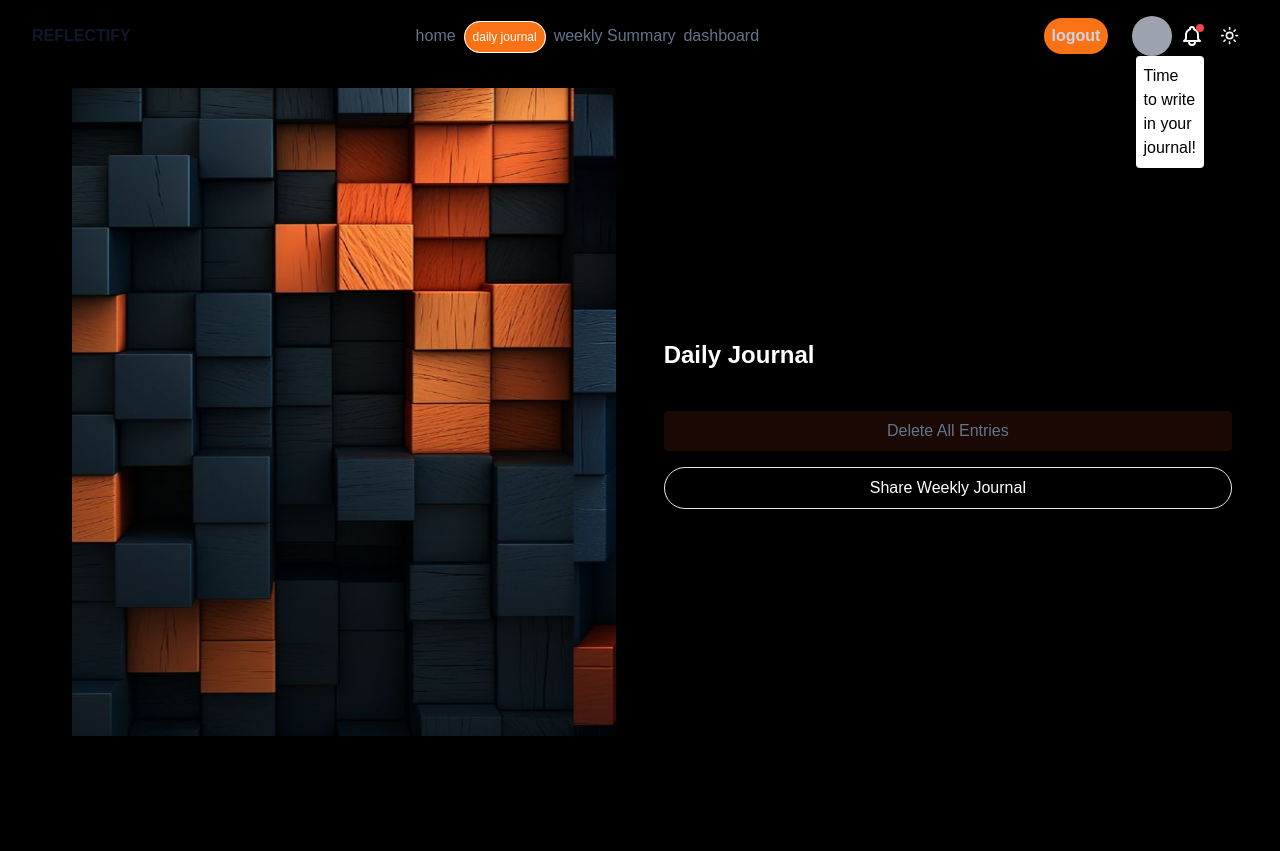
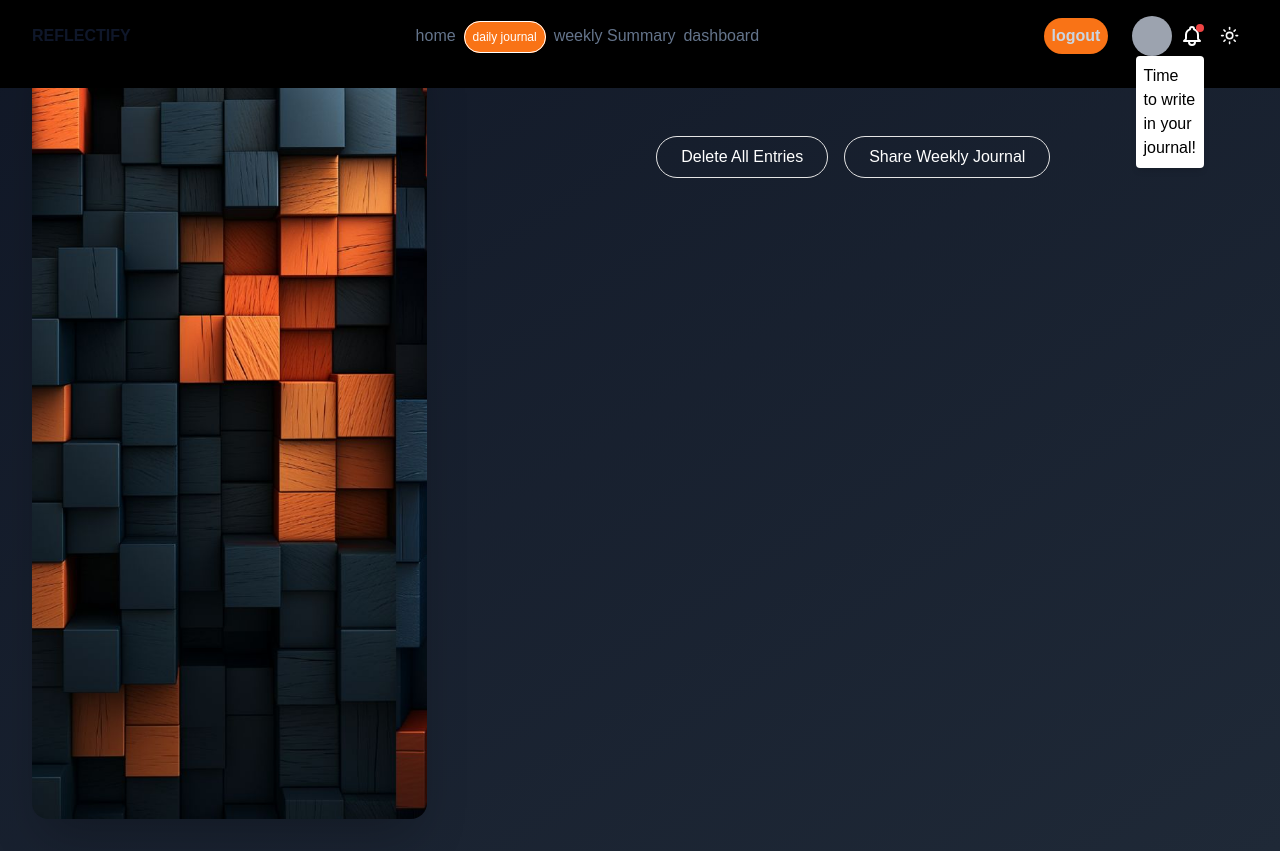
Before and after one commit to DevzekiFaith/kaizen, a Next.js app: page /dailyJournal in a window 1280 px wide. Before the commit the page ends 800 px from the top, so only its background shows below. Built offline with nearby package versions, Linux system fonts and the light colour scheme.

Commit message:
adjusted-work

```diff
--- a/src/app/dailyJournal/page.tsx
+++ b/src/app/dailyJournal/page.tsx
@@ -1,4 +1,4 @@
-"use client";  // Ensure client-side rendering
+"use client"; // Ensure client-side rendering
 
 import React, { useEffect, useState, useCallback, useMemo } from "react";
 import NavBar from "@/components/NavBar/NavBar";
@@ -32,7 +32,8 @@ const useLocalStorage = <T,>(
 
   const setValue = (value: T | ((val: T) => T)) => {
     try {
-      const valueToStore = value instanceof Function ? value(storedValue) : value;
+      const valueToStore =
+        value instanceof Function ? value(storedValue) : value;
       setStoredValue(valueToStore);
       if (typeof window !== "undefined") {
         window.localStorage.setItem(key, JSON.stringify(valueToStore));
@@ -53,7 +54,9 @@ const DailyJournal: React.FC = () => {
   );
   const [isDeleteModalOpen, setIsDeleteModalOpen] = useState(false);
   const [isShareModalOpen, setIsShareModalOpen] = useState(false);
-  const [searchParams, setSearchParams] = useState<URLSearchParams | null>(null);
+  const [searchParams, setSearchParams] = useState<URLSearchParams | null>(
+    null
+  );
 
   useEffect(() => {
     const currentSearch = window.location.search;
@@ -94,7 +97,10 @@ const DailyJournal: React.FC = () => {
     }
   }, [searchParams, addOrUpdateEntry]);
 
-  const handleDeleteAllEntries = useCallback(() => setIsDeleteModalOpen(true), []);
+  const handleDeleteAllEntries = useCallback(
+    () => setIsDeleteModalOpen(true),
+    []
+  );
   const deleteAllEntries = useCallback(() => {
     setJournalData([]);
     setIsDeleteModalOpen(false);
@@ -102,12 +108,17 @@ const DailyJournal: React.FC = () => {
 
   const deleteEntry = useCallback(
     (date: string) => {
-      setJournalData((prevData) => prevData.filter((entry) => entry.date !== date));
+      setJournalData((prevData) =>
+        prevData.filter((entry) => entry.date !== date)
+      );
     },
     [setJournalData]
   );
 
-  const handleShareWeeklyJournal = useCallback(() => setIsShareModalOpen(true), []);
+  const handleShareWeeklyJournal = useCallback(
+    () => setIsShareModalOpen(true),
+    []
+  );
 
   const confirmShareWeeklyJournal = useCallback(() => {
     const today = new Date();
@@ -144,7 +155,10 @@ const DailyJournal: React.FC = () => {
     doc.save(`journal_entry_${entry.date}.pdf`);
   }, []);
 
-  const handleToggleModal = useCallback(() => setModalOpen((prev) => !prev), []);
+  const handleToggleModal = useCallback(
+    () => setModalOpen((prev) => !prev),
+    []
+  );
   const handleCloseModal = useCallback(() => setModalOpen(false), []);
 
   const sortedJournalData = useMemo(
@@ -156,58 +170,77 @@ const DailyJournal: React.FC = () => {
   );
 
   return (
-    <div className="w-full">
+    <div className="w-full min-h-screen bg-gradient-to-br from-gray-900 to-gray-800">
       <NavBar onToggleModal={handleToggleModal} />
       <Modal
         isOpen={isModalOpen}
         onClose={handleCloseModal}
         toggleTheme={() => console.log("Theme toggle not implemented")}
       />
-      <div className="flex xl:flex-row flex-col justify-center items-center w-full gap-[2rem] p-[2rem]">
-        <div className="w-full mt-[4rem] xl:mt-[-6rem]">
+      <div className="flex xl:flex-row flex-col justify-center items-start w-full gap-8 p-8">
+        <div className="w-full xl:w-1/3 mt-4 xl:mt-0">
           <Image
-            className="w-[34rem] h-screen transition translate-x-10 duration-10 ease-out"
+            className="w-full h-auto object-cover rounded-2xl shadow-2xl transition-transform duration-300 hover:scale-105"
             src="/images/cover26.jpg"
-            width={300}
-            height={300}
+            width={500}
+            height={700}
             priority
             alt="dark-cover"
           />
         </div>
-        <div className="mx-auto pt-[6rem] p-[1rem] w-full">
-          <h1 className="text-2xl font-bold mb-6 text-white">Daily Journal</h1>
-          <div className="grid grid-cols-1 gap-4">
+        <div className="w-full xl:w-2/3">
+          <h1 className="text-4xl font-bold mb-8 text-white text-center xl:text-left">
+            Daily Journal
+          </h1>
+          <div className="grid grid-cols-1 md:grid-cols-2 gap-6">
             {sortedJournalData.map((entry) => (
-              <div key={entry.date} className="bg-gray-800 p-4 rounded-lg">
-                <h2 className="text-xl font-bold text-white">{entry.title}</h2>
-                <p className="text-gray-300">{entry.date}</p>
-                <p className="text-white mt-2">{entry.content}</p>
-                <p className="text-gray-400 mt-2">Goal: {entry.goal}</p>
-                <div className="mt-4 flex justify-end space-x-2">
+              <div
+                key={entry.date}
+                className="bg-white bg-opacity-10 backdrop-filter backdrop-blur-lg p-6 rounded-xl shadow-lg
+                         hover:shadow-xl transition-all duration-300 border border-gray-200 border-opacity-20
+                         transform hover:-translate-y-2 hover:scale-105"
+              >
+                <h2 className="text-2xl font-bold text-white mb-2">
+                  {entry.title}
+                </h2>
+                <p className="text-gray-300 text-sm mb-3">{entry.date}</p>
+                <p className="text-gray-100 mt-2 mb-4 line-clamp-3">
+                  {entry.content}
+                </p>
+                <p className="text-gray-400 mt-2 mb-4 text-sm">
+                  Goal: {entry.goal}
+                </p>
+                <div className="mt-4 flex justify-end space-x-3">
                   <button
                     onClick={() => deleteEntry(entry.date)}
-                    className="bg-red-500 text-white py-1 px-2 rounded"
+                    className="bg-transparent border text-white py-2 px-4 rounded-full hover:bg-red-600
+                             transition-all duration-300 text-sm transform hover:scale-110"
                   >
                     Delete
                   </button>
                   <button
                     onClick={() => downloadPDF(entry)}
-                    className="bg-blue-500 text-white py-1 px-2 rounded"
+                    className="bg-transparent border text-white py-2 px-4 rounded-full hover:bg-blue-600
+                             transition-all duration-300 text-sm transform hover:scale-110"
                   >
                     Download PDF
                   </button>
                 </div>
               </div>
             ))}
+          </div>
+          <div className="flex justify-center space-x-4 mt-8">
             <button
               onClick={handleDeleteAllEntries}
-              className="mt-4 bg-[#1a0804] text-slate-500 py-2 px-4 rounded"
+              className="bg-transparent border text-white py-2 px-6 rounded-full hover:bg-red-600
+                       transition-all duration-300 transform hover:scale-105"
             >
               Delete All Entries
             </button>
             <button
               onClick={handleShareWeeklyJournal}
-              className="bg-slate-500 border bg-transparent rounded-3xl text-white py-2 px-4"
+              className="bg-transparent border text-white py-2 px-6 rounded-full hover:bg-green-600
+                       transition-all duration-300 transform hover:scale-105"
             >
               Share Weekly Journal
             </button>
```
